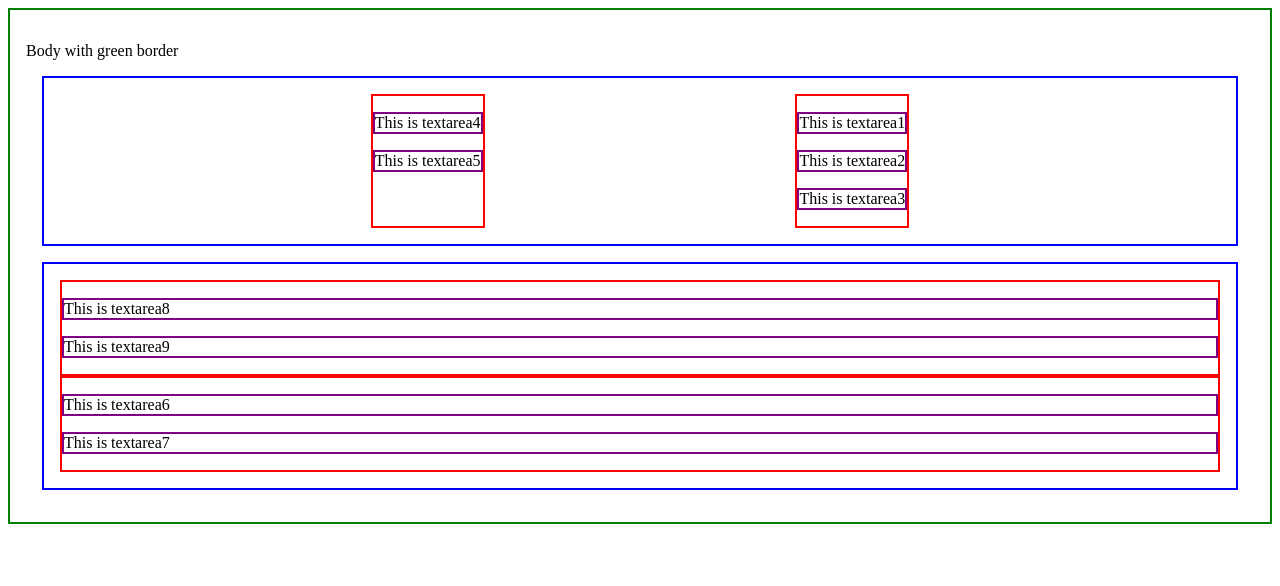
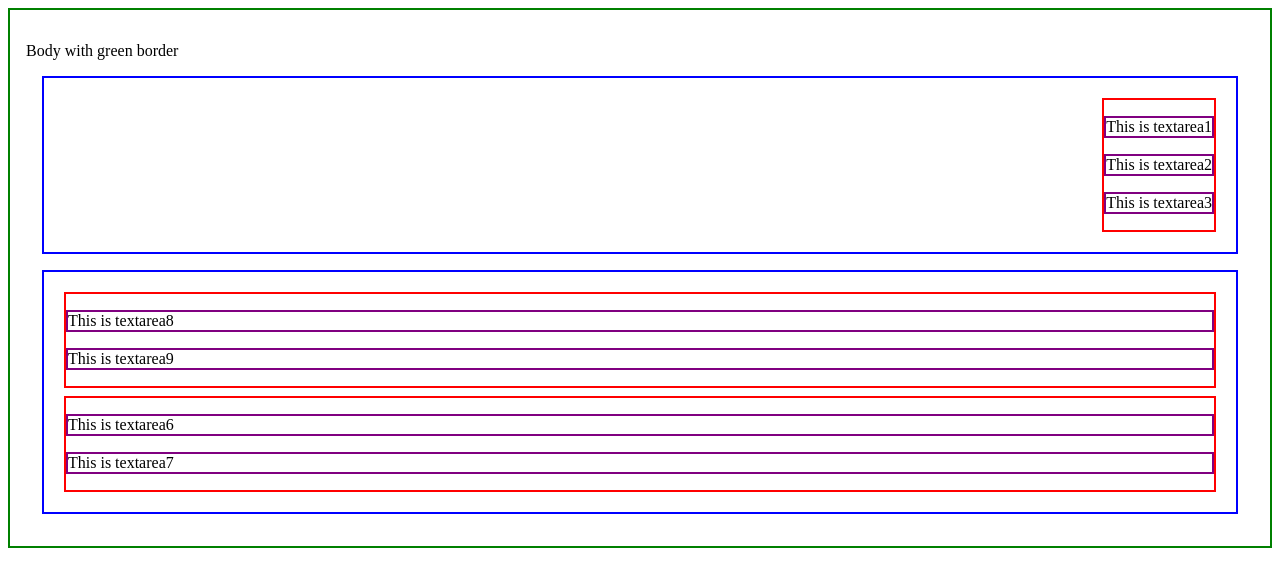
Before and after one commit to RadhikaRJ/Flexbox_CSSproperties, a plain HTML site: page index.html in a window 1280 px wide. Drawn offline with Linux system fonts and the light colour scheme.

Commit message:
justify-content implementation

```diff
--- a/index.html
+++ b/index.html
@@ -17,12 +17,12 @@
             <p class="textbox box2">This is textarea2</p>
             <p class="textbox box3">This is textarea3</p>
         </div>
-        <div class="columns set2">
+        <!-- <div class="columns set2">
 
             <p class="textbox box4">This is textarea4</p>
             <p class="textbox box5">This is textarea5</p>
 
-        </div>
+        </div> -->
     </div>
     <div class="container superset2">
 
--- a/styles.css
+++ b/styles.css
@@ -1,81 +1,63 @@
-
-body{
+body {
     border: 2px solid green;
     padding: 1em;
 }
-.container{
+
+.container {
     border: 2px solid blue;
-   padding:1em;
-    margin:1em;
-
-
-}
-.superset1{
-    display:flex;
-    flex-direction: row-reverse;
-    justify-content: space-evenly;
-}
-.superset2{
-    display:flex;
-flex-direction: column-reverse;
-justify-content: space-evenly;}
-.columns{
-    border: 2px solid red;
+    padding: 1em;
+    margin: 1em;
 
 
 }
 
-.textbox{
+.superset1 {
+    display: flex;
+    flex-direction: row;
+    justify-content: flex-end;
+}
+
+.superset2 {
+    display: flex;
+    flex-direction: column-reverse;
+    justify-content: space-between;
+}
+
+.columns {
+    border: 2px solid red;
+    margin: 0.25em;
+
+}
+
+.textbox {
     border: 2px solid purple;
 
 }
 
 
-.set1{
+.set1 {}
 
-}
+.set2 {}
 
-.set2{
+.set3 {}
 
-}
-
-.set3{
-
-}
-
-.set4{
-
-}
+.set4 {}
 
 
-.box1{
+.box1 {}
 
-}
-.box2{
+.box2 {}
 
-}
-.box3{
+.box3 {}
 
-}
-.box4{
+.box4 {}
 
-}
-.box5{
+.box5 {}
 
-}
+.box6 {}
 
-.box6{
+.box7 {}
 
-}
+.box8 {}
 
-.box7{
-
-}
-
-.box8{
-
-}
-
-.box9{
-
-}
+.box9 {}
```
